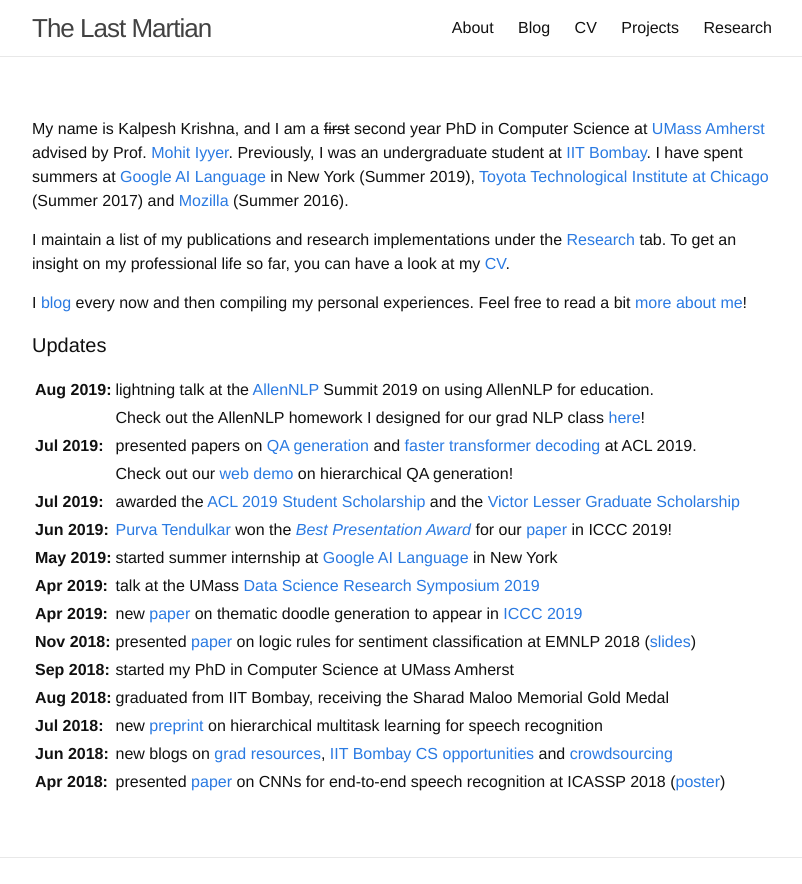
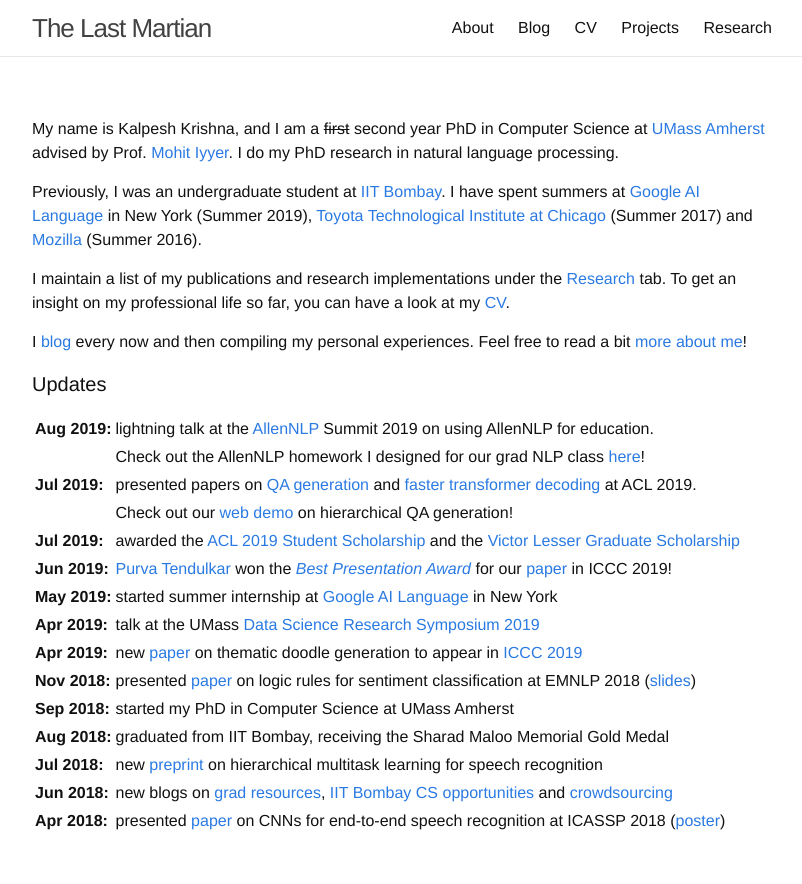
Before and after one commit to martiansideofthemoon/martiansideofthemoon.github.io, a Jekyll site: the page built from index.md, in a window 1280 px wide, cut to the strip 0-884 px from the top of the page. Shown: the whole strip, without its empty margins (238-1040 px from the left). Built offline with Jekyll 4.4.1, drawn with Linux system fonts in a browser that asks for light colours; comment, search, counter and statistics services are not loaded.

Commit message:
website update

```diff
--- a/index.md
+++ b/index.md
@@ -3,7 +3,9 @@ layout: page
 ---
 {% include JB/setup %}
 
-My name is Kalpesh Krishna, and I am a ~~first~~ second year PhD in Computer Science at [UMass Amherst](http://cs.umass.edu/) advised by Prof. [Mohit Iyyer](https://people.cs.umass.edu/~miyyer/). Previously, I was an undergraduate student at [IIT Bombay](http://iitb.ac.in).  I have spent summers at [Google AI Language](https://ai.google/research/teams/language/) in New York (Summer 2019), [Toyota Technological Institute at Chicago](https://www.ttic.edu/) (Summer 2017) and [Mozilla](https://www.mozilla.org/en-US/) (Summer 2016).
+My name is Kalpesh Krishna, and I am a ~~first~~ second year PhD in Computer Science at [UMass Amherst](http://cs.umass.edu/) advised by Prof. [Mohit Iyyer](https://people.cs.umass.edu/~miyyer/). I do my PhD research in natural language processing.
+
+Previously, I was an undergraduate student at [IIT Bombay](http://iitb.ac.in).  I have spent summers at [Google AI Language](https://ai.google/research/teams/language/) in New York (Summer 2019), [Toyota Technological Institute at Chicago](https://www.ttic.edu/) (Summer 2017) and [Mozilla](https://www.mozilla.org/en-US/) (Summer 2016).
 
 I maintain a list of my publications and research implementations under the [Research]({{ site.url }}/research) tab. To get an insight on my professional life so far, you can have a look at my [CV]({{ site.url }}/cv).
 
```
